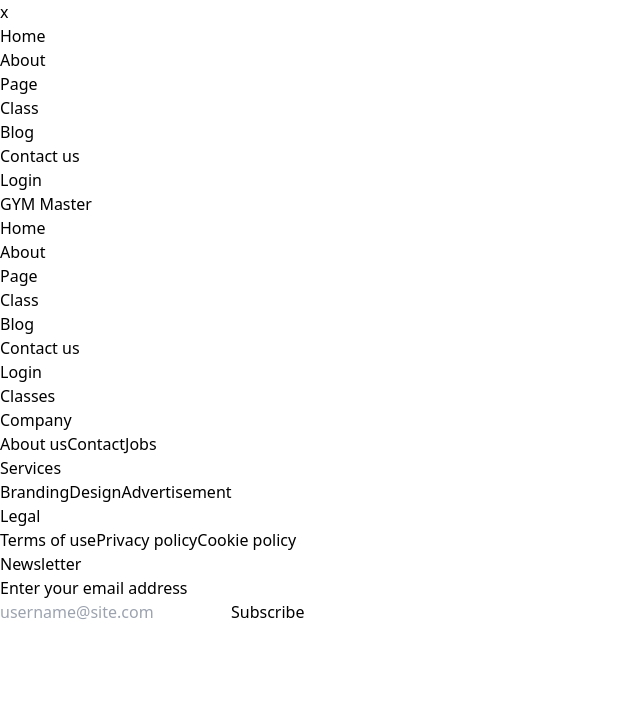
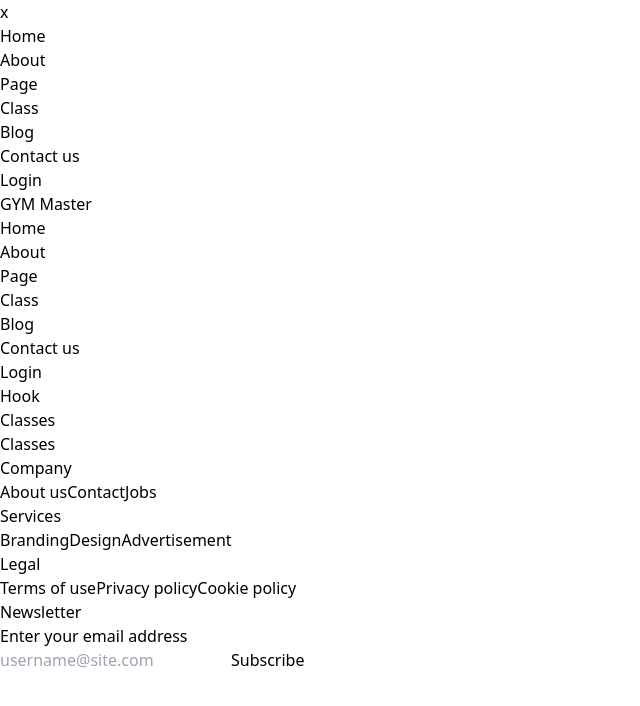
Before and after one commit to hasiburrahmanakash79/GYM-Master, a React (Vite) app: page /class in a window 1280 px wide. Shown: the top 706 px of the page, without its empty margins (0-640 px from the left). Built offline with nearby package versions, Linux system fonts and the light colour scheme.

Commit message:
make section title for class page

```diff
--- a/src/Pages/ClassPage/Classes.jsx
+++ b/src/Pages/ClassPage/Classes.jsx
@@ -1,11 +1,13 @@
+import SectionTitle from "../../Hooks/SectionTitle";
 
 const Classes = () => {
-    return (
-        <div>
-            <h1>Classes</h1>
+  return (
+    <div>
+      <SectionTitle subTitle={"Hook"} title={"Classes"}></SectionTitle>
 
-        </div>
-    );
+      <h1>Classes</h1>
+    </div>
+  );
 };
 
 export default Classes;
```
